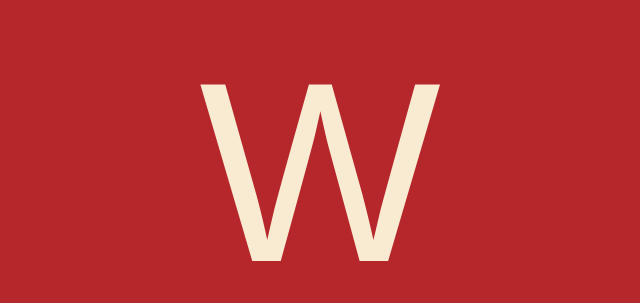
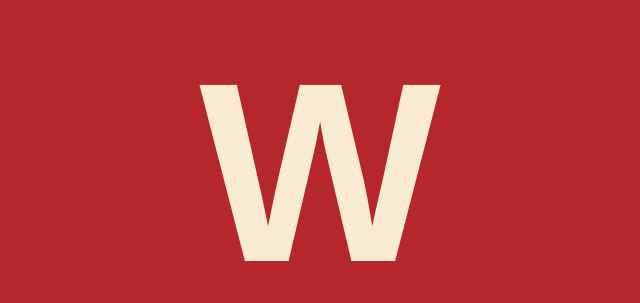
Before and after one commit to waddos/waddosmain, a plain HTML site: page index.html in a window 1280 px wide. Shown: the part 228-531 px from the top of the page, without its empty margins (320-960 px from the left). Drawn offline with Linux system fonts and the light colour scheme; a web font is replaced by a local one.

Commit message:
Update index.html

```diff
--- a/index.html
+++ b/index.html
@@ -2,27 +2,21 @@
 <html lang="en">
 <head>
 <meta charset="UTF-8">
-<title>Waddos</title>
+<title>Centered W</title>
 <style>
-    html, body {
-        height: 100%;
-        margin: 0;
+    @font-face{
+        font-family:"Helvetica Neue Bold";
+        src:local("Helvetica Neue Bold"),local("Helvetica-Bold"),
+            url("https://fonts.gstatic.com/s/inter/v13/UcCdnNEIhP2KFkcW7qA.ttf") format("truetype");
+        font-weight:700;
+        font-style:normal;
     }
-    body {
-        display: flex;
-        justify-content: center;
-        align-items: center;
-        background-color: #B6272B;
-    }
-    .letter {
-        color: #F9EBD1;
-        font-size: 20vw;
-        font-family: sans-serif;
-        line-height: 1;
-    }
+    html,body{height:100%;margin:0}
+    body{display:flex;justify-content:center;align-items:center;background:#B6272B}
+    .letter{font-family:"Helvetica Neue Bold",Helvetica,Arial,sans-serif;font-weight:700;font-size:20vw;color:#F9EBD1;line-height:1}
 </style>
 </head>
 <body>
-    <div class="letter">W</div>
+<div class="letter">W</div>
 </body>
 </html>
```
